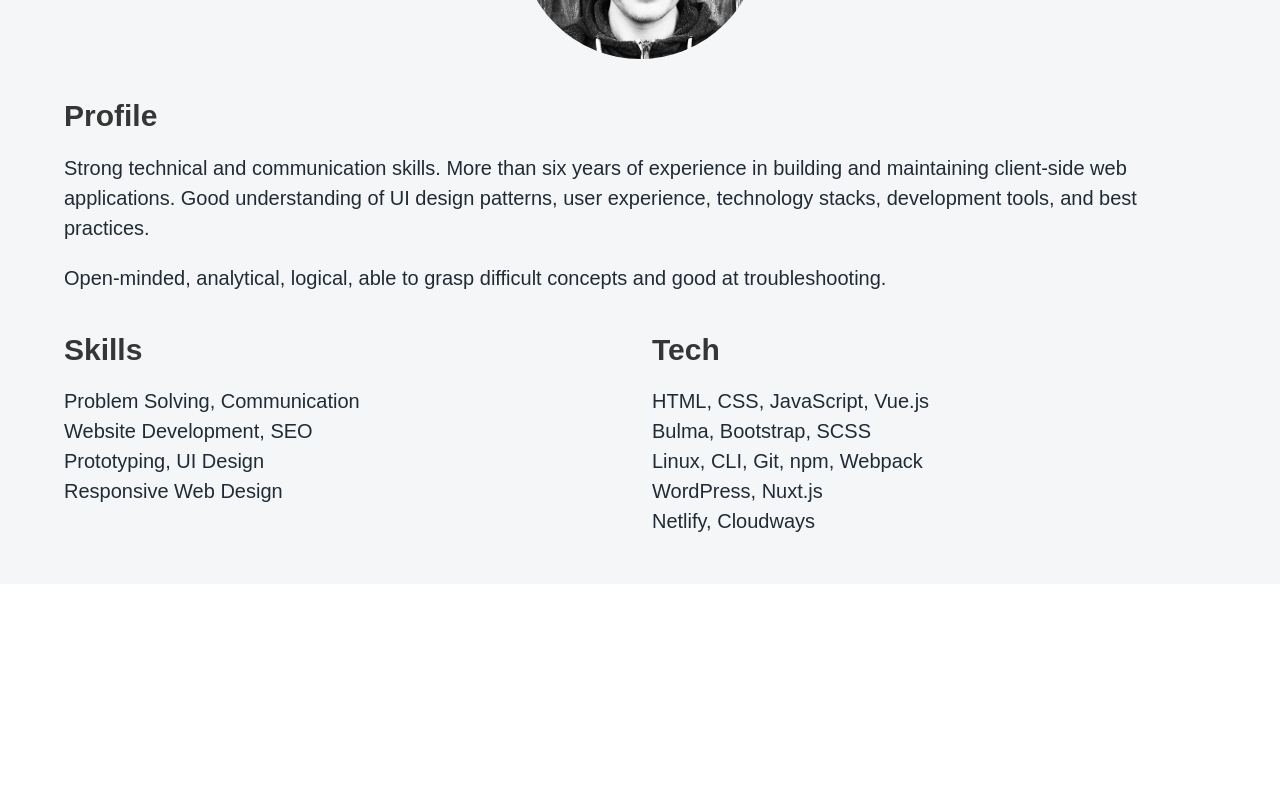
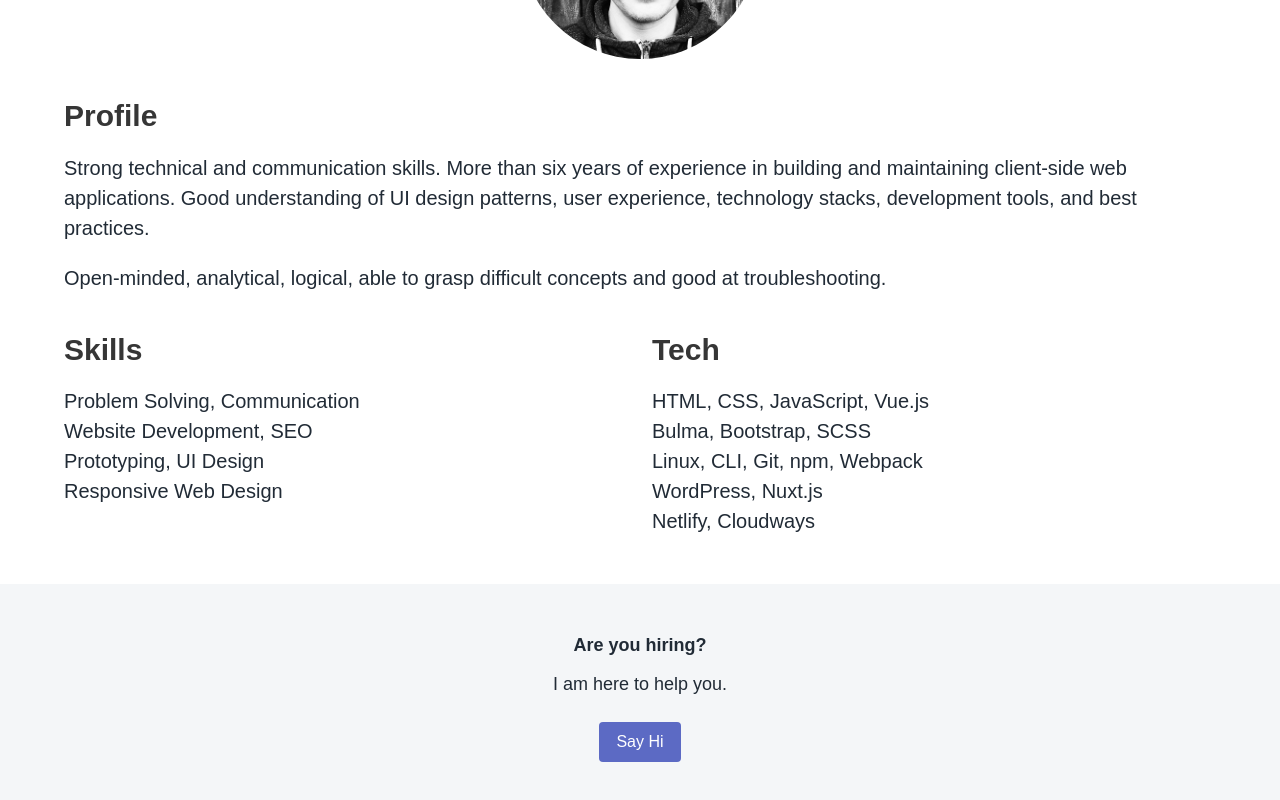
Before and after one commit to dzvilius/vilius-website, a Nuxt app: page / in a window 1280 px wide. Shown: the part 965-1765 px from the top of the page. Before the commit the page ends 1549 px from the top, so only its background shows below. Built offline with nearby package versions, Linux system fonts and the light colour scheme; a web font is replaced by a local one.

Commit message:
create the Contact section component

```diff
--- a/assets/scss/style.scss
+++ b/assets/scss/style.scss
@@ -20,7 +20,7 @@
 // Theme
 // =============================================================================
 
-$body-background: $color-sky-lighter !default;
+$body-background: #fff !default;
 $heading-text-color: $color-ink !default;
 
 body {
--- /dev/null
+++ b/components/Contact.vue
@@ -0,0 +1,30 @@
+<template>
+  <section class="section ContactSection" id="Contact">
+    <div class="container">
+      <div class="ContactCta">
+        <h2 class="is-size-3">Are you hiring?</h2>
+        <p class="ContactCta__Subtitle">I am here to help you.</p>
+        <a href="#" class="button is-primary">Say Hi</a>
+      </div>
+    </div>
+  </section>
+</template>
+
+<style lang="scss" scoped>
+@import '~assets/scss/_variables.scss';
+
+$contact-section-background: $color-sky-lighter !default;
+
+.ContactSection {
+  background: $contact-section-background;
+}
+
+.ContactCta {
+  text-align: center;
+  font-size: 18px;
+}
+
+.ContactCta__Subtitle {
+  margin: 12px 0 24px 0;
+}
+</style>
--- a/pages/index.vue
+++ b/pages/index.vue
@@ -2,17 +2,20 @@
   <div>
     <Header/>
     <About/>
+    <Contact/>
   </div>
 </template>
 
 <script>
 import Header from '~/components/Header.vue'
 import About from '~/components/About.vue'
+import Contact from '~/components/Contact.vue'
 
 export default {
   components: {
     Header,
     About,
+    Contact,
   },
 }
 </script>
```
